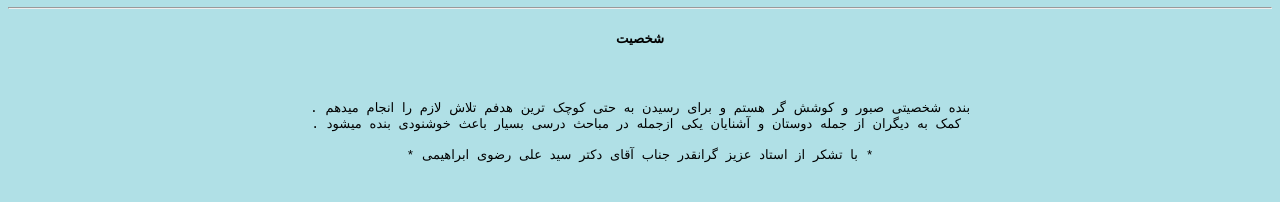
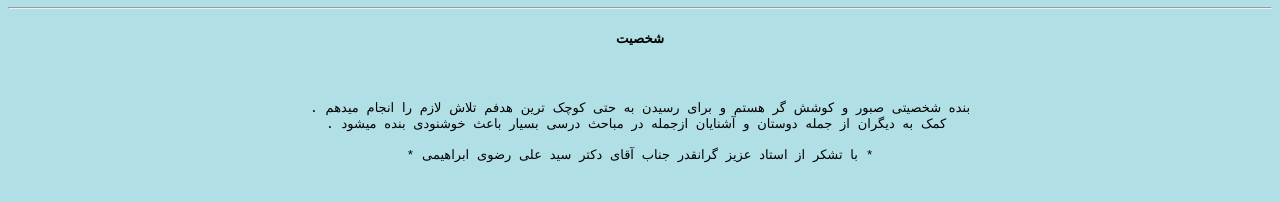
Before and after one commit to sakineh-ghasemian/sop, a plain HTML site: page index.html in a window 1280 px wide. Shown: the part 446-648 px from the top of the page. Drawn offline with Linux system fonts and the light colour scheme.

Commit message:
Update index.html

```diff
--- a/index.html
+++ b/index.html
@@ -39,7 +39,7 @@
 
 
 . بنده شخصیتی صبور و کوشش گر هستم و برای رسیدن به حتی کوچک ترین هدفم تلاش لازم را انجام میدهم
-. کمک به دیگران از جمله دوستان و آشنایان یکی ازجمله در مباحث درسی بسیار باعث خوشنودی بنده میشود
+. کمک به دیگران از جمله دوستان و آشنایان ازجمله در مباحث درسی بسیار باعث خوشنودی بنده میشود
 
 * با تشکر از استاد عزیز گرانقدر جناب آقای دکتر سید علی رضوی ابراهیمی *
 </pre>
```
